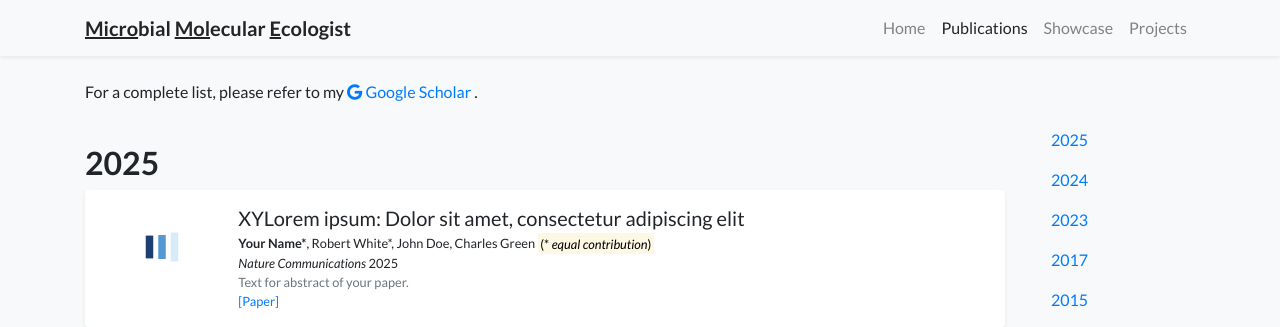
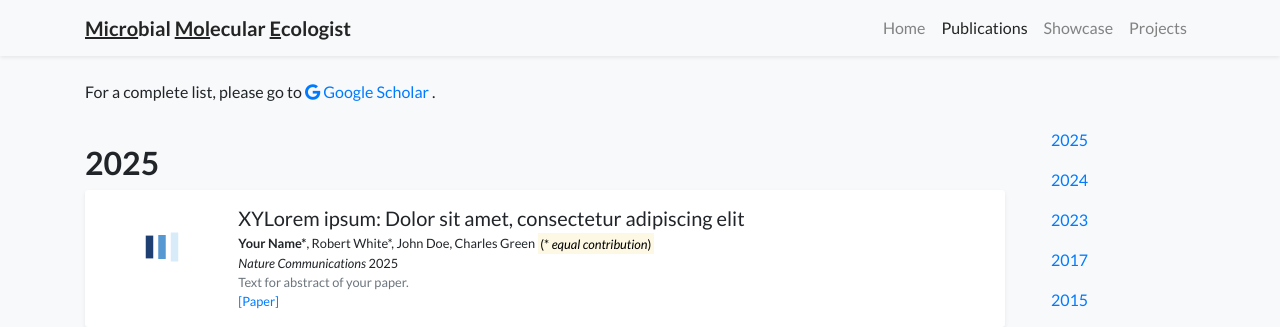
Before and after one commit to micromole/micromole.github.io, a Jekyll site: the page built from publications.html, in a window 1280 px wide and 900 px high. Shown: the top 327 px of the window. Built offline with Jekyll 4.4.1, drawn with Linux system fonts in a browser that asks for light colours; nearby versions of some CDN libraries; comment, search, counter and statistics services are not loaded; a style sheet for code colours, icons or effects is not loaded.

Commit message:
Update publications.html

```diff
--- a/publications.html
+++ b/publications.html
@@ -6,7 +6,7 @@ body_attr: >-
   data-spy="scroll" data-target="#navbar-year" data-offset="100"
 ---
 <blockquote>
-    For a complete list, please refer to my <a href="https://scholar.google.com/citations?user=pXG_5hYAAAAJ" target="_blank">
+    For a complete list, please go to <a href="https://scholar.google.com/citations?user=pXG_5hYAAAAJ" target="_blank">
     <i class="fab fa-google"></i> Google Scholar
 </a>.
 </blockquote>
```
